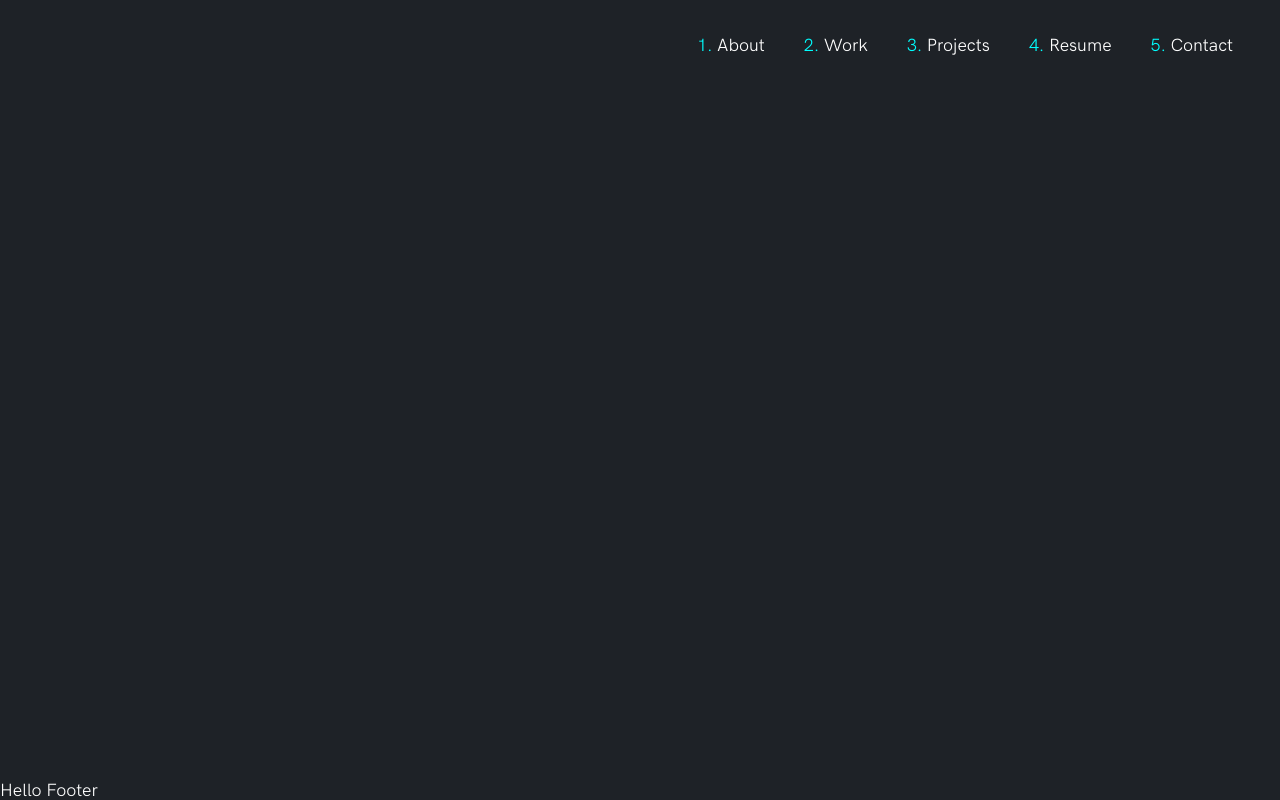
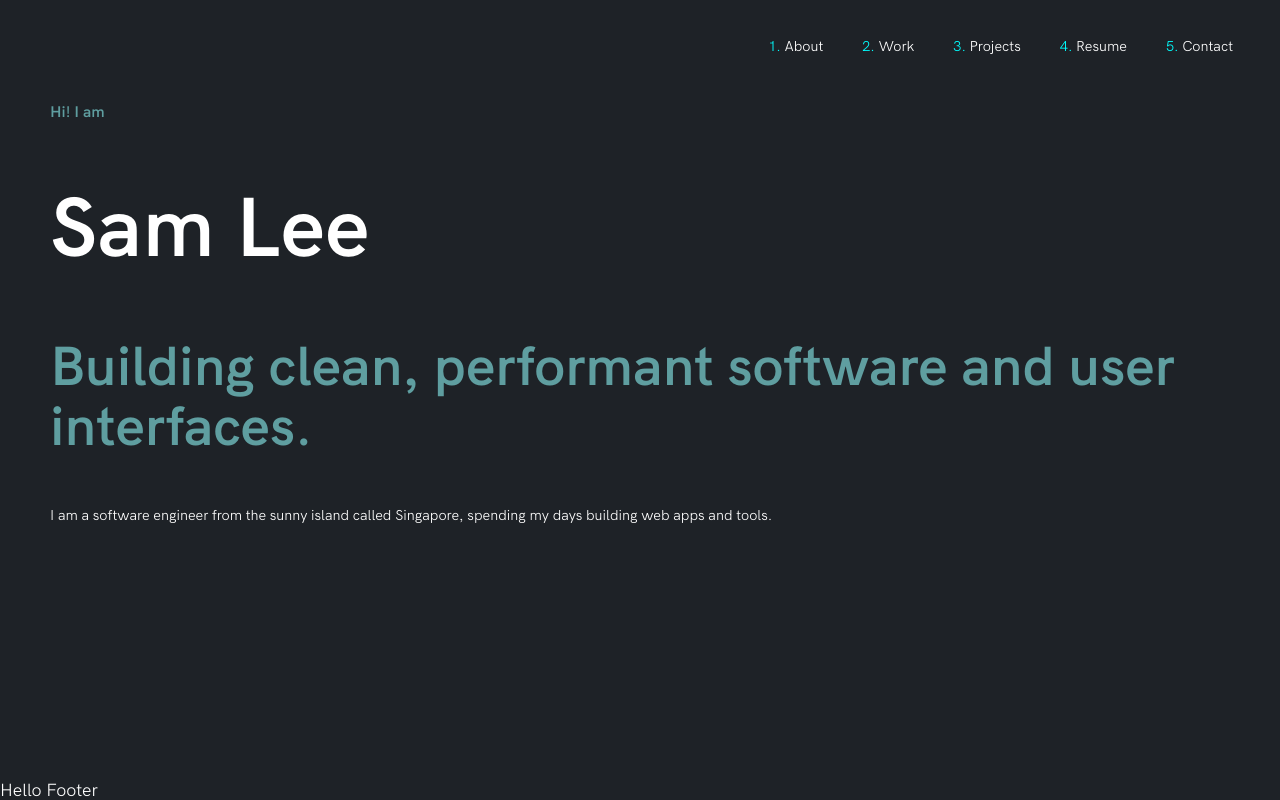
Before and after one commit to jlin95/portfolio, a Gatsby site: page / in a window 1280 px wide. Built offline with nearby package versions, Linux system fonts and the light colour scheme; Gatsby itself is replaced by a stand-in of ours; a web font is replaced by a local one.

Commit message:
Use markdown to pull in content for components

```diff
--- a/gatsby-config.js
+++ b/gatsby-config.js
@@ -1,6 +1,8 @@
+const config = require('./src/data/config');
+
 module.exports = {
   siteMetadata: {
-    title: 'Sam Lee | Software Engineer',
+    title: config.siteTitle,
   },
   plugins: [
     'gatsby-plugin-react-helmet',
@@ -12,8 +14,21 @@ module.exports = {
         path: `${__dirname}/src/images`,
       },
     },
+    {
+      resolve: 'gatsby-source-filesystem',
+      options: {
+        path: `${__dirname}/src/components`,
+        name: 'components'
+      },
+    },
     'gatsby-transformer-sharp',
     'gatsby-plugin-sharp',
+    {
+      resolve: "gatsby-transformer-remark",
+      options: {
+        plugins: []
+      },
+    },
     {
       resolve: `gatsby-plugin-manifest`,
       options: {
--- a/package.json
+++ b/package.json
@@ -13,6 +13,7 @@
     "gatsby-plugin-sharp": "^2.0.14",
     "gatsby-plugin-styled-components": "^3.0.4",
     "gatsby-source-filesystem": "^2.0.8",
+    "gatsby-transformer-remark": "2.3.12",
     "gatsby-transformer-sharp": "^2.1.8",
     "prop-types": "^15.7.2",
     "react": "^16.8.2",
--- a/src/components/Header/index.js
+++ b/src/components/Header/index.js
@@ -14,6 +14,7 @@ const HeaderLink = styled(Link)`
   color: ${Colors.white};
   text-decoration: none;
   margin-right: 15px;
+  font-size: 13px;
   padding: 12px;
   ::before {
     counter-increment: header-item;
--- /dev/null
+++ b/src/components/Hero/index.js
@@ -0,0 +1,36 @@
+import React from 'react'
+import PropTypes from 'prop-types'
+import styled from 'styled-components'
+import { Colors } from 'themes'
+
+const FlexContainer = styled.section`
+  padding: 0 50px;
+`
+const Introduction = styled.div`
+  font-size: 13px;
+`
+const Hello = styled.h2`
+  font-size: 14px;
+  color: ${Colors.greenBlue};
+`
+const Name = styled.h2`
+  font-size: 76px;
+`
+const Subtitle = styled.h3`
+  font-size: 50px;
+  color: ${Colors.greenBlue};
+`
+
+const Hero = ({ content }) => {
+ const { frontmatter, html } = content
+ return (
+   <FlexContainer>
+     <Hello>{frontmatter.title}</Hello>
+     <Name>{frontmatter.name}</Name>
+     <Subtitle>{frontmatter.subtitle}</Subtitle>
+     <Introduction dangerouslySetInnerHTML={{ __html: html }} />
+  </FlexContainer>
+ )
+}
+
+export { Hero }
--- /dev/null
+++ b/src/components/Hero/index.md
@@ -0,0 +1,8 @@
+---
+title: 'Hi! I am'
+name: 'Sam Lee'
+subtitle: 'Building clean, performant software and user interfaces.'
+ctaText: 'More Below'
+---
+
+I am a software engineer from the sunny island called Singapore, spending my days building web apps and tools.
--- a/src/pages/index.js
+++ b/src/pages/index.js
@@ -1,12 +1,30 @@
 import React from 'react'
-import { Header } from 'components/Header'
+import { graphql } from 'gatsby';
+import { Hero } from 'components/Hero'
 import { Layout } from 'components/Layout'
 
-const IndexPage = () => (
+const IndexPage = ({ data }) => (
   <Layout>
-
-
+    <Hero content={data.hero.edges[0].node}/>
   </Layout>
 )
 
 export default IndexPage
+
+export const query = graphql`
+  query IndexQuery {
+    hero: allMarkdownRemark(filter: { fileAbsolutePath: { regex: "/Hero/" } }) {
+      edges {
+        node {
+          frontmatter {
+            title
+            name
+            subtitle
+            ctaText
+          }
+          html
+        }
+      }
+    }
+  }
+`;
--- a/src/themes/Colors.js
+++ b/src/themes/Colors.js
@@ -1,6 +1,7 @@
 const websiteColors = {
   white: '#ffffff',
-  night: '#1e2227'
+  night: '#1e2227',
+  greenBlue: '#5F9EA0'
 }
 
 const Colors = { ...websiteColors }
```
Also changed, not shown: src/components/Button.js (deleted, +0 -9 lines), src/components/Hero.js (deleted, +0 -20 lines), src/components/Work.js (deleted), src/components/Work/index.js (added), 2 other files.
